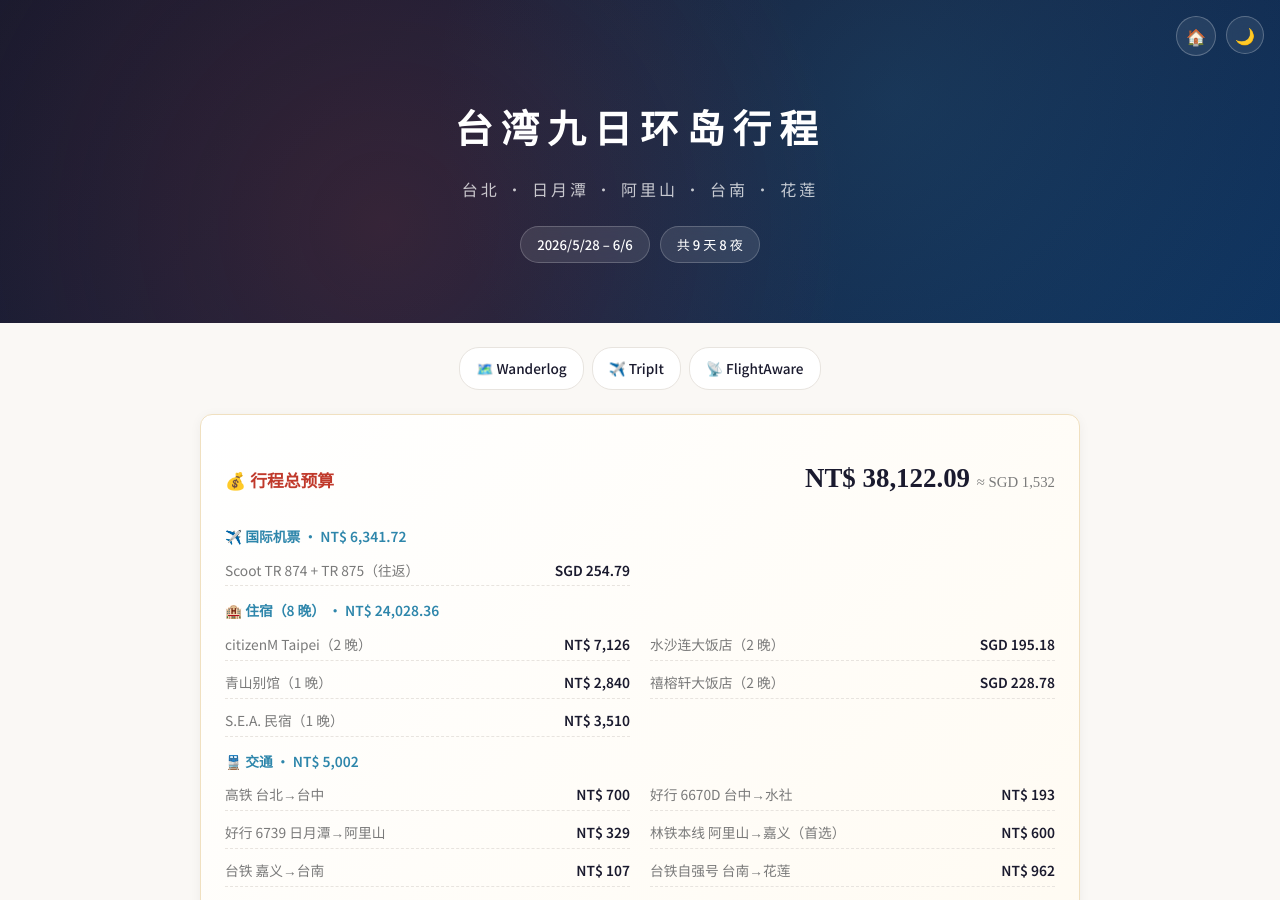
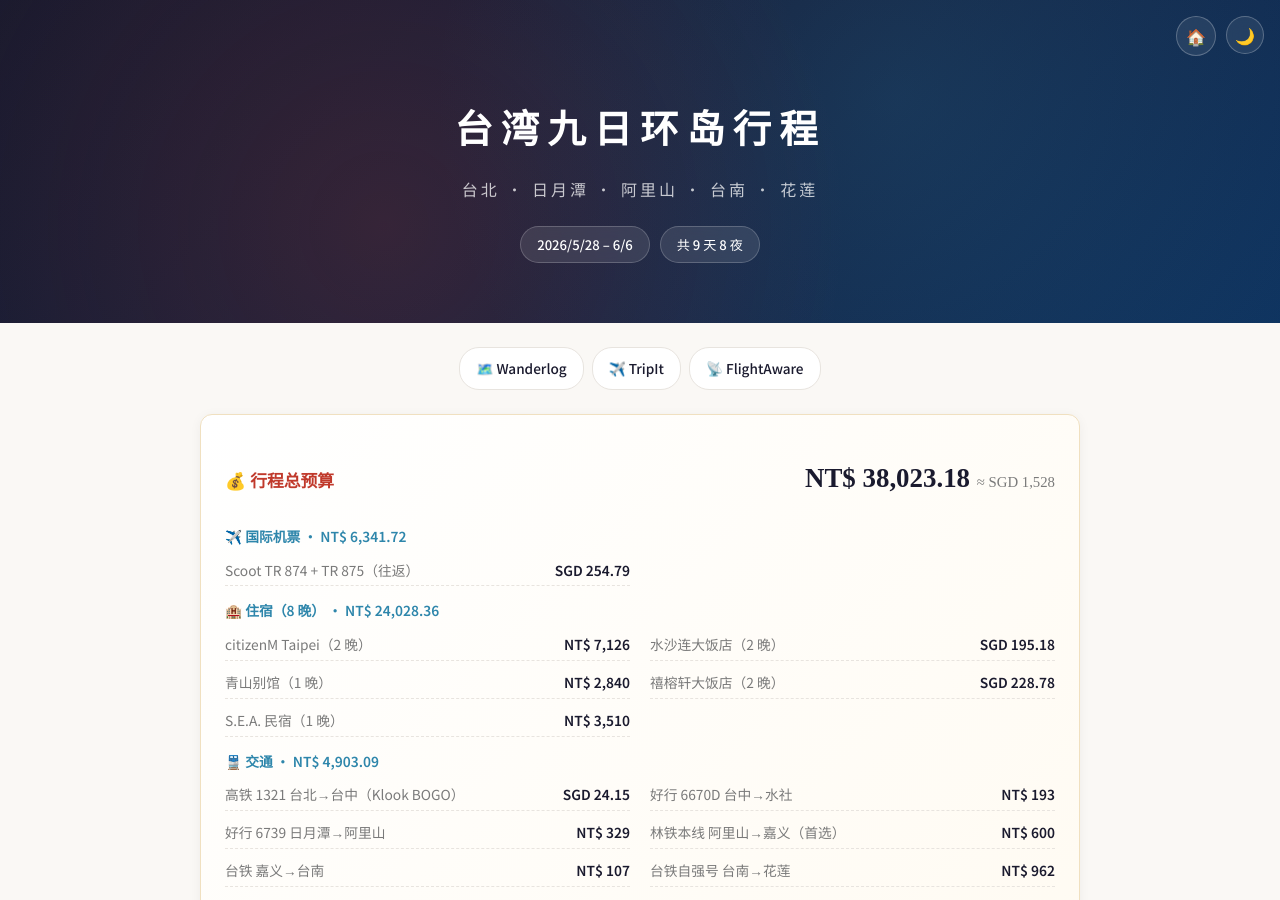
Before and after one commit to SibeiC/SibeiC.github.io, a Jekyll site: the page built from _trips/taiwan-2026.md, in a window 1280 px wide and 900 px high. Built offline with Jekyll 4.4.1, drawn with Linux system fonts in a browser that asks for light colours; some of the changed text lies outside the part shown.

Commit message:
Day 3 高铁 1321: Klook BOGO 已订 SGD 24.15 (#29)
- cost 行: NT$700 primary → SGD 24.15 secondary, label 加「Klook BOGO」
- Day 3 HSR item tickets: 收敛为单行「Klook BOGO 已订 SGD 24.15 · 买一送一」

```diff
--- a/_trips/taiwan-2026.md
+++ b/_trips/taiwan-2026.md
@@ -64,7 +64,7 @@ cost:
     - name: 交通
       icon: 🚆
       items:
-        - { label: "高铁 台北→台中", amount: 700, in: primary }
+        - { label: "高铁 1321 台北→台中（Klook BOGO）", amount: 24.15, in: secondary }
         - { label: "好行 6670D 台中→水社", amount: 193, in: primary }
         - { label: "好行 6739 日月潭→阿里山", amount: 329, in: primary }
         - { label: "林铁本线 阿里山→嘉义（首选）", amount: 600, in: primary }
@@ -304,8 +304,7 @@ days:
           <br><br>
           抵达台中高铁后直接在站内 / 附近吃晚餐，吃完回到 1F 台湾好行站牌搭 6670D 南下日月潭水社 — 当晚住水沙连。
         tickets:
-          - { tag: 标准车厢, value: NT$700 }
-          - { tag: 早鸟 65 折, value: NT$455, note: 提前 5–28 天 }
+          - { tag: Klook BOGO 已订, value: "SGD 24.15", note: 标准车厢对号 · 买一送一 }
         links:
           - { type: ticket, label: 台湾高铁官网, url: *url_thsrc }
           - { type: ticket, label: Klook 高铁票, url: "https://www.klook.com/zh-CN/activity/73749-thsr-one-way-ticket-taipei/" }
```
